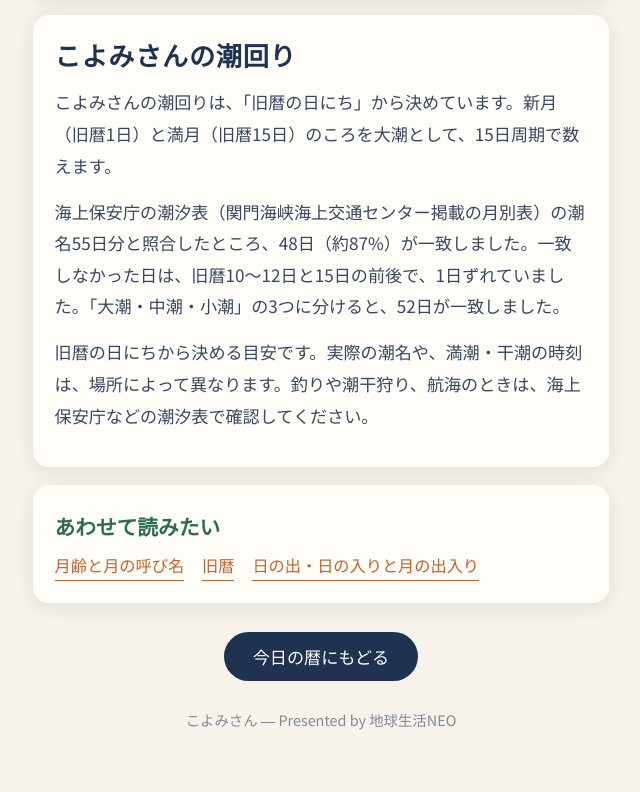
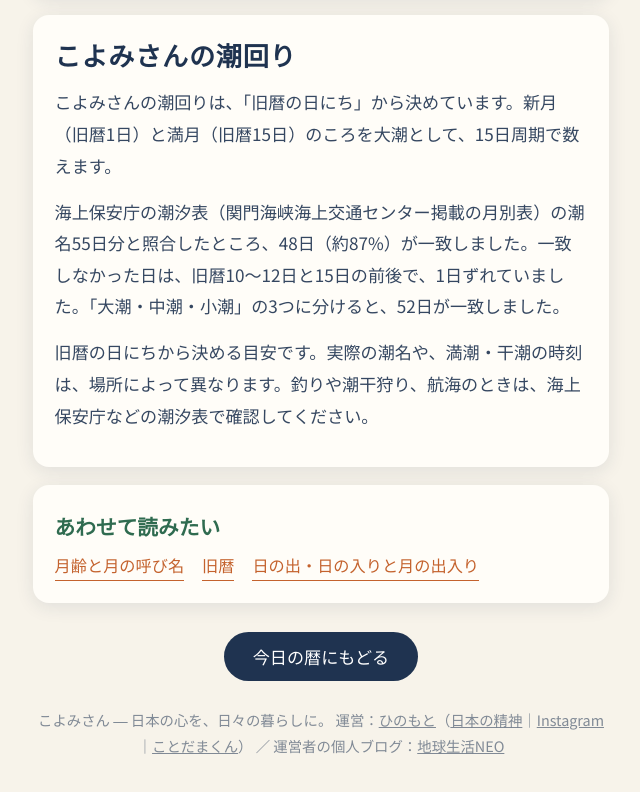
Before and after one commit to calendar-blog-user/koyomisan, a plain HTML site: page public/guide/chousei.html in a window 1280 px wide. Shown: the part 2138-2930 px from the top of the page, without its empty margins (319-959 px from the left). Drawn offline with Linux system fonts and the light colour scheme.

Commit message:
フッターの運営者表記を「ひのもと」に変更し、リンク構成を更新（日本の精神・Instagram・ことだまくんを主なリンクに、地球生活NEOは運営者の個人ブログとしてクレジット表記に）（6/6）

```diff
--- a/public/guide/chousei.html
+++ b/public/guide/chousei.html
@@ -12,6 +12,7 @@
 <link rel="preconnect" href="https://fonts.gstatic.com" crossorigin>
 <link href="https://fonts.googleapis.com/css2?family=Shippori+Mincho:wght@500;700&family=Noto+Sans+JP:wght@400;500&display=swap" rel="stylesheet">
 <link rel="stylesheet" href="guide.css">
+<script src="../analytics.js"></script>
 </head>
 <body>
 <main class="g">
@@ -28,7 +29,7 @@
 
 <div class="card"><h3 style="margin-top:0">あわせて読みたい</h3><div class="rel"><a href="getsurei.html">月齢と月の呼び名</a><a href="kyureki.html">旧暦</a><a href="nisshutsu.html">日の出・日の入りと月の出入り</a></div></div>
 <p class="top"><a href="../">今日の暦にもどる</a></p>
-<footer>こよみさん ― Presented by 地球生活NEO</footer>
+<footer>こよみさん ― 日本の心を、日々の暮らしに。 運営：<a href="https://japanese-spirit.com/about/" target="_blank" rel="noopener">ひのもと</a>（<a href="https://japanese-spirit.com/" target="_blank" rel="noopener">日本の精神</a>｜<a href="https://www.instagram.com/hinomoto.yaoyorozu/" target="_blank" rel="noopener">Instagram</a>｜<a href="https://ameblo.jp/kotodama-kun/" target="_blank" rel="noopener">ことだまくん</a>） ／ 運営者の個人ブログ：<a href="https://neoearthlife.com/koyomisan-calendar-app-3534.html" target="_blank" rel="noopener">地球生活NEO</a></footer>
 </main>
 </body>
 </html>
--- a/public/guide/guide.css
+++ b/public/guide/guide.css
@@ -30,3 +30,4 @@ li { margin-bottom:.25rem; }
 .top { text-align:center; margin-top:1.6rem; }
 .top a { display:inline-block; background:var(--ink); color:#fff; text-decoration:none; border-radius:999px; padding:.5rem 1.6rem; font-size:.95rem; }
 footer { text-align:center; font-size:.8rem; color:rgba(31,51,80,.55); margin-top:1.4rem; }
+footer a { color:inherit; }
```
Also changed, not shown: public/guide/getsurei.html (+2 -1 lines), public/guide/ichiryumanbai.html (+2 -1 lines), public/guide/kyureki.html (+2 -1 lines), public/guide/nisshutsu.html (+2 -1 lines), public/guide/rokuyo.html (+2 -1 lines), public/guide/saijitsu.html (+2 -1 lines), public/guide/senjitsu.html (+2 -1 lines), public/guide/wareki.html (+2 -1 lines).
